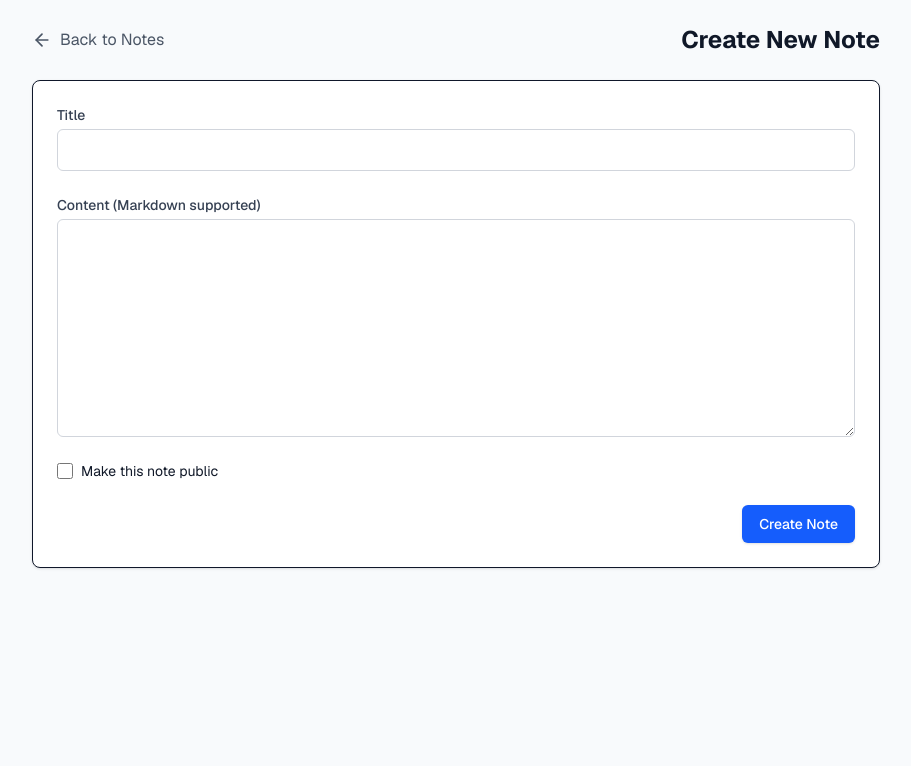
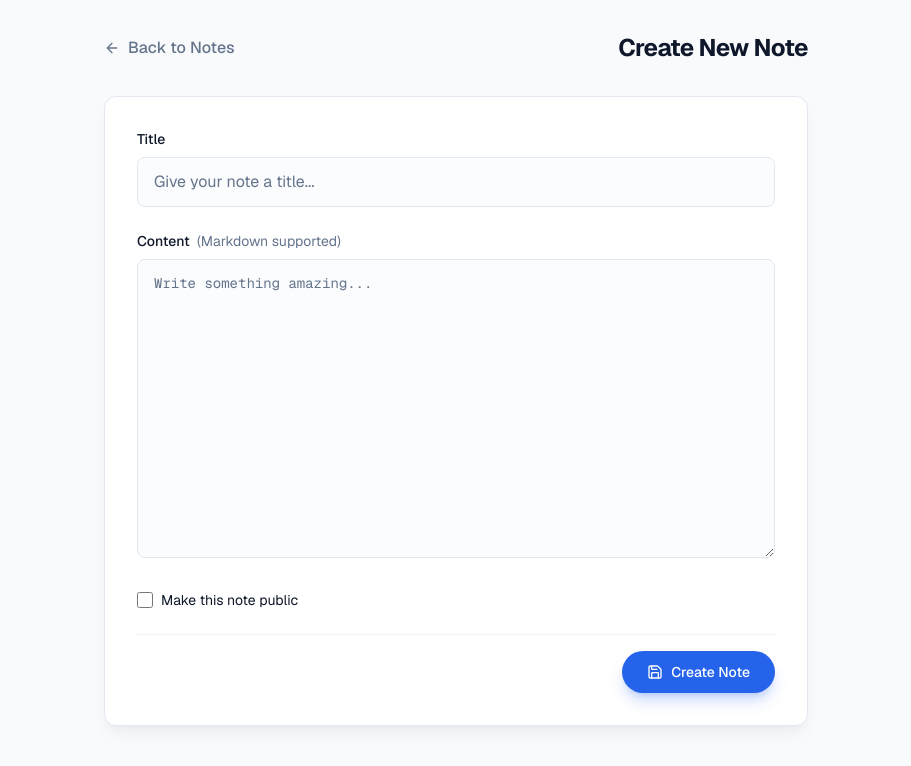
Before and after one commit to lorinefeng/Edge_notes-AI_Spark, a Next.js app: page /new in a window 1280 px wide. Shown: the top 766 px of the page, without its empty margins (184-1095 px from the left). Built offline with nearby package versions, Linux system fonts and the light colour scheme.

Commit message:
fix(ui): semantic colors and contrast improvements

```diff
--- a/src/app/globals.css
+++ b/src/app/globals.css
@@ -15,6 +15,8 @@
   --muted-foreground: #64748b; /* Slate 500 */
 
   --border: #e2e8f0; /* Slate 200 */
+  --input: #e2e8f0;
+  --ring: #2563eb;
 }
 
 @media (prefers-color-scheme: dark) {
@@ -33,6 +35,8 @@
     --muted-foreground: #94a3b8; /* Slate 400 */
 
     --border: #1e293b; /* Slate 800 */
+    --input: #1e293b;
+    --ring: #1d4ed8;
   }
 }
 
@@ -52,6 +56,8 @@ body {
   --color-muted: var(--muted);
   --color-muted-foreground: var(--muted-foreground);
   --color-border: var(--border);
+  --color-input: var(--input);
+  --color-ring: var(--ring);
 
   --font-sans: var(--font-geist-sans);
   --font-mono: var(--font-geist-mono);
--- a/src/app/login/page.tsx
+++ b/src/app/login/page.tsx
@@ -1,28 +1,42 @@
 import Link from "next/link";
-import { Github } from "lucide-react";
+import { Github, FileText } from "lucide-react";
 
 export default function LoginPage() {
   return (
-    <div className="min-h-screen flex items-center justify-center bg-gray-50">
-      <div className="max-w-md w-full space-y-8 p-8 bg-white rounded-xl shadow-lg">
+    <div className="min-h-screen flex items-center justify-center relative overflow-hidden">
+      {/* Background Decoration */}
+      <div className="absolute inset-0 z-0">
+        <div className="absolute top-0 left-1/4 w-96 h-96 bg-primary/20 rounded-full blur-3xl opacity-30 animate-pulse" />
+        <div className="absolute bottom-0 right-1/4 w-96 h-96 bg-blue-500/20 rounded-full blur-3xl opacity-30 animate-pulse delay-1000" />
+      </div>
+
+      <div className="max-w-md w-full space-y-8 p-8 bg-card rounded-2xl shadow-xl shadow-black/10 border border-border relative z-10 mx-4">
         <div className="text-center">
-          <h2 className="mt-6 text-3xl font-extrabold text-gray-900">
-            Sign in to Edge Notes
+          <div className="mx-auto h-12 w-12 bg-primary/10 rounded-xl flex items-center justify-center mb-4">
+            <FileText className="h-6 w-6 text-primary" />
+          </div>
+          <h2 className="text-3xl font-bold tracking-tight text-foreground">
+            Welcome Back
           </h2>
-          <p className="mt-2 text-sm text-gray-600">
-            Secure, fast, and simple note taking.
+          <p className="mt-2 text-sm text-muted-foreground">
+            Sign in to access your digital garden.
           </p>
         </div>
+
         <div className="mt-8 space-y-6">
           <Link
             href="/api/auth/login"
-            className="group relative w-full flex justify-center py-3 px-4 border border-transparent text-sm font-medium rounded-md text-white bg-gray-900 hover:bg-gray-800 focus:outline-none focus:ring-2 focus:ring-offset-2 focus:ring-gray-500"
+            className="group relative w-full flex justify-center items-center py-3 px-4 border border-border text-sm font-medium rounded-lg text-foreground bg-card hover:bg-muted/50 focus:outline-none focus:ring-2 focus:ring-offset-2 focus:ring-primary transition-all shadow-sm hover:shadow-md hover:border-primary/30"
           >
-            <span className="absolute left-0 inset-y-0 flex items-center pl-3">
-              <Github className="h-5 w-5 text-gray-400 group-hover:text-gray-300" />
+            <span className="absolute left-4 inset-y-0 flex items-center">
+              <Github className="h-5 w-5 text-foreground/70 group-hover:text-foreground transition-colors" />
             </span>
-            Sign in with GitHub
+            <span>Sign in with GitHub</span>
           </Link>
+
+          <p className="text-center text-xs text-muted-foreground pt-4">
+            By signing in, you agree to our Terms of Service and Privacy Policy.
+          </p>
         </div>
       </div>
     </div>
--- a/src/app/new/page.tsx
+++ b/src/app/new/page.tsx
@@ -3,7 +3,7 @@
 import { useState } from "react";
 import { useRouter } from "next/navigation";
 import Link from "next/link";
-import { ArrowLeft, Loader2 } from "lucide-react";
+import { ArrowLeft, Loader2, Save } from "lucide-react";
 
 export default function NewNotePage() {
   const router = useRouter();
@@ -37,64 +37,76 @@ export default function NewNotePage() {
   };
 
   return (
-    <div className="max-w-4xl mx-auto p-6">
-      <div className="mb-6 flex items-center justify-between">
-        <Link href="/" className="flex items-center text-gray-600 hover:text-gray-900">
-          <ArrowLeft className="h-5 w-5 mr-2" />
+    <div className="min-h-screen pb-20">
+      <div className="max-w-3xl mx-auto px-4 sm:px-6 lg:px-8 py-8">
+        <div className="mb-8 flex items-center justify-between">
+          <Link
+            href="/"
+            className="flex items-center text-muted-foreground hover:text-primary transition-colors font-medium"
+          >
+            <ArrowLeft className="h-4 w-4 mr-2" />
             Back to Notes
           </Link>
-        <h1 className="text-2xl font-bold text-gray-900">Create New Note</h1>
+          <h1 className="text-2xl font-bold tracking-tight text-foreground">Create New Note</h1>
         </div>
 
-      <form onSubmit={handleSubmit} className="space-y-6 bg-white p-6 rounded-lg shadow-sm border">
-        <div>
-          <label className="block text-sm font-medium text-gray-700">Title</label>
+        <form onSubmit={handleSubmit} className="space-y-6 bg-card p-8 rounded-xl border border-border shadow-lg shadow-black/5">
+          <div className="space-y-2">
+            <label className="block text-sm font-medium text-foreground">Title</label>
             <input
               type="text"
               required
-            className="mt-1 block w-full rounded-md border border-gray-300 px-3 py-2 focus:border-blue-500 focus:ring-blue-500"
+              placeholder="Give your note a title..."
+              className="block w-full rounded-lg border border-input bg-background/50 px-4 py-3 text-foreground placeholder:text-muted-foreground focus:border-primary focus:ring-2 focus:ring-primary/20 transition-all outline-none"
               value={formData.title}
               onChange={(e) => setFormData({ ...formData, title: e.target.value })}
             />
           </div>
 
-        <div>
-          <label className="block text-sm font-medium text-gray-700">
-            Content (Markdown supported)
+          <div className="space-y-2">
+            <label className="block text-sm font-medium text-foreground">
+              Content <span className="text-muted-foreground font-normal ml-1">(Markdown supported)</span>
             </label>
             <textarea
               required
-            rows={10}
-            className="mt-1 block w-full rounded-md border border-gray-300 px-3 py-2 focus:border-blue-500 focus:ring-blue-500 font-mono text-sm"
+              rows={12}
+              placeholder="Write something amazing..."
+              className="block w-full rounded-lg border border-input bg-background/50 px-4 py-3 text-foreground placeholder:text-muted-foreground focus:border-primary focus:ring-2 focus:ring-primary/20 transition-all outline-none font-mono text-sm leading-relaxed resize-y"
               value={formData.content}
               onChange={(e) => setFormData({ ...formData, content: e.target.value })}
             />
           </div>
 
-        <div className="flex items-center">
+          <div className="flex items-center pt-2">
+            <label className="flex items-center cursor-pointer group">
               <input
-            id="isPublic"
                 type="checkbox"
-            className="h-4 w-4 rounded border-gray-300 text-blue-600 focus:ring-blue-500"
+                className="h-4 w-4 rounded border-input text-primary focus:ring-primary/20 cursor-pointer"
                 checked={formData.isPublic}
                 onChange={(e) => setFormData({ ...formData, isPublic: e.target.checked })}
               />
-          <label htmlFor="isPublic" className="ml-2 block text-sm text-gray-900">
+              <span className="ml-2 text-sm text-foreground group-hover:text-primary transition-colors">
                 Make this note public
+              </span>
             </label>
           </div>
 
-        <div className="flex justify-end">
+          <div className="flex justify-end pt-4 border-t border-border/50">
             <button
               type="submit"
               disabled={loading}
-            className="inline-flex items-center px-4 py-2 border border-transparent text-sm font-medium rounded-md shadow-sm text-white bg-blue-600 hover:bg-blue-700 focus:outline-none focus:ring-2 focus:ring-offset-2 focus:ring-blue-500 disabled:opacity-50"
+              className="inline-flex items-center px-6 py-2.5 border border-transparent text-sm font-medium rounded-full shadow-lg shadow-primary/25 text-primary-foreground bg-primary hover:opacity-90 focus:outline-none focus:ring-2 focus:ring-offset-2 focus:ring-primary disabled:opacity-50 disabled:cursor-not-allowed transition-all active:scale-95"
             >
-            {loading && <Loader2 className="animate-spin -ml-1 mr-2 h-4 w-4" />}
+              {loading ? (
+                <Loader2 className="animate-spin -ml-1 mr-2 h-4 w-4" />
+              ) : (
+                <Save className="h-4 w-4 mr-2" />
+              )}
               Create Note
             </button>
           </div>
         </form>
       </div>
+    </div>
   );
 }
```
Also changed, not shown: src/app/note/[id]/page.tsx (+41 -13 lines), .trae/documents/UI 修复与美学升级计划.md (added). Lines whose indentation alone changed are shown as unchanged.
